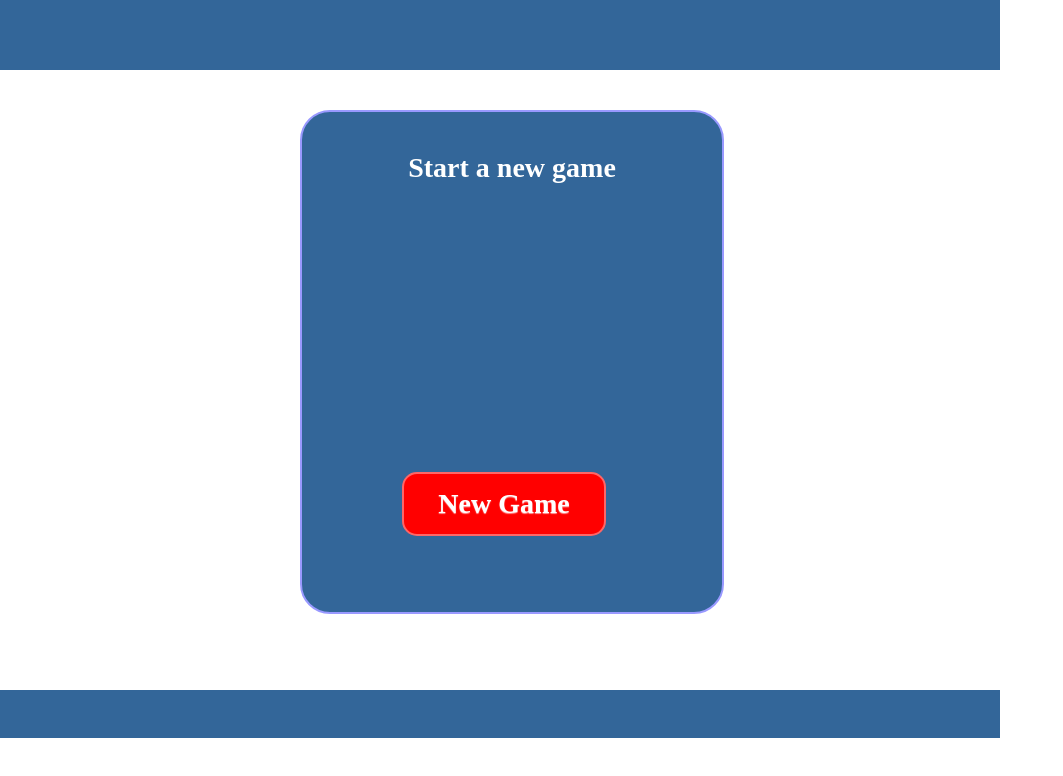
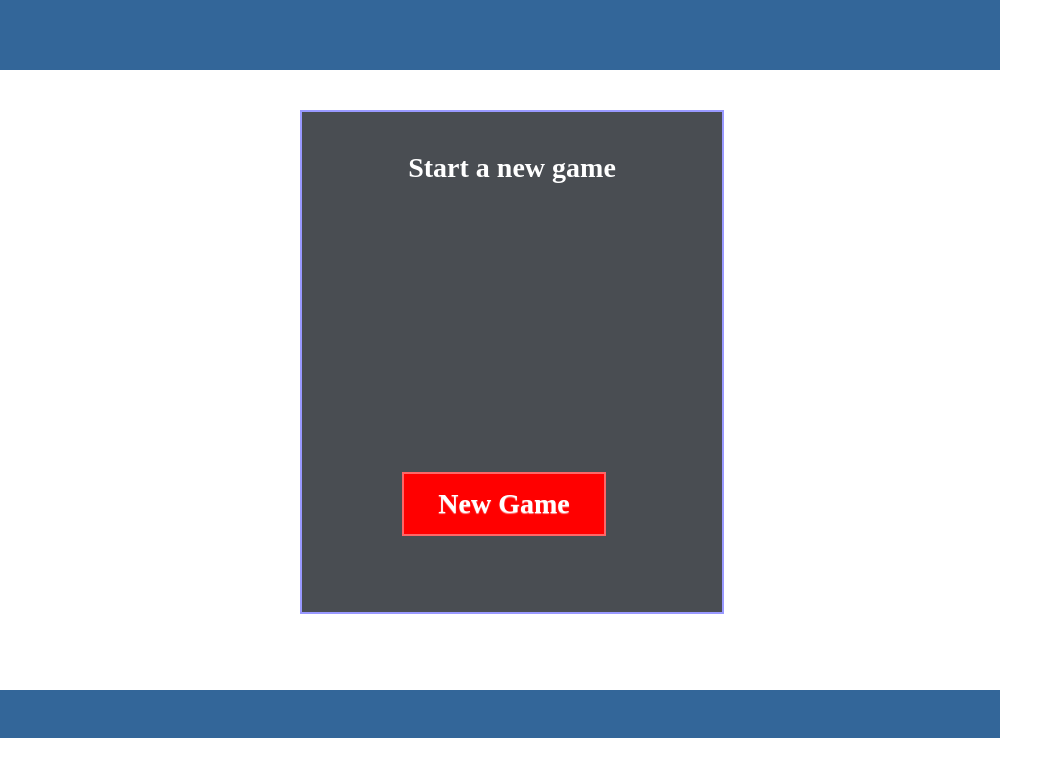
Before and after one commit to essejose/bubbles-game, a website: page index.html in a window 1280 px wide. Shown: the whole page, without its empty margins (0-1063 px from the left). Drawn offline with Linux system fonts and the light colour scheme.

Commit message:
mudando modal

```diff
--- a/_css/main.css
+++ b/_css/main.css
@@ -55,8 +55,8 @@ body
 	top: 110px;
 	height: 460px;
 	width: 320px;
-	background-color: #369;
-	border-radius: 30px;
+	background-color:#494d52;
+	border-radius: 0px;
 	border: 2px solid #99f;
 	padding: 20px 50px;
 	color: #fff;
@@ -78,7 +78,7 @@ body
 	width: 200px;
 	background-color: #f00;
 	cursor: pointer;
-	border-radius: 15px;
+
 	border: 2px solid #f66;
 	font-size: 28px;
 	line-height: 60px;
```
